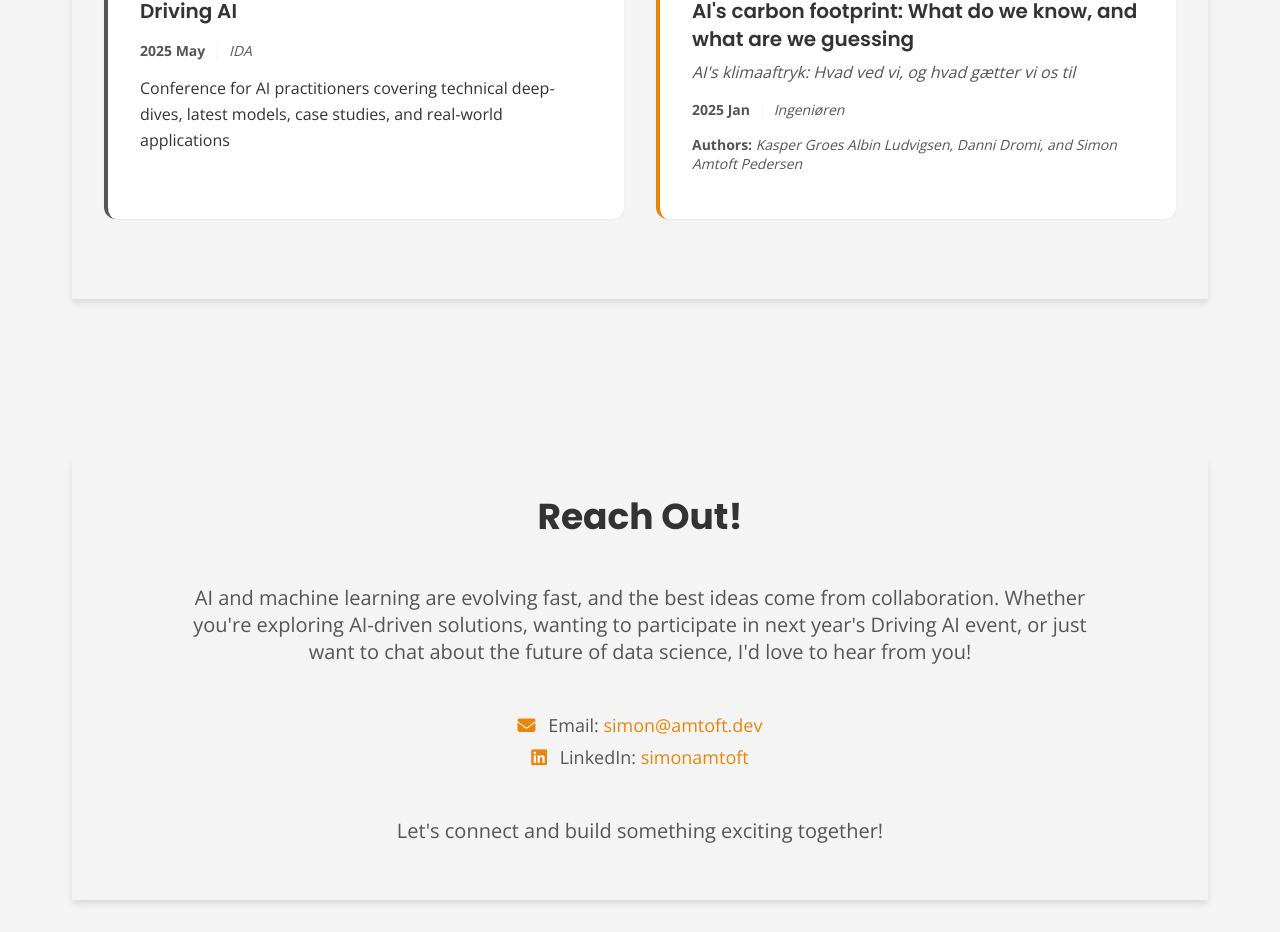
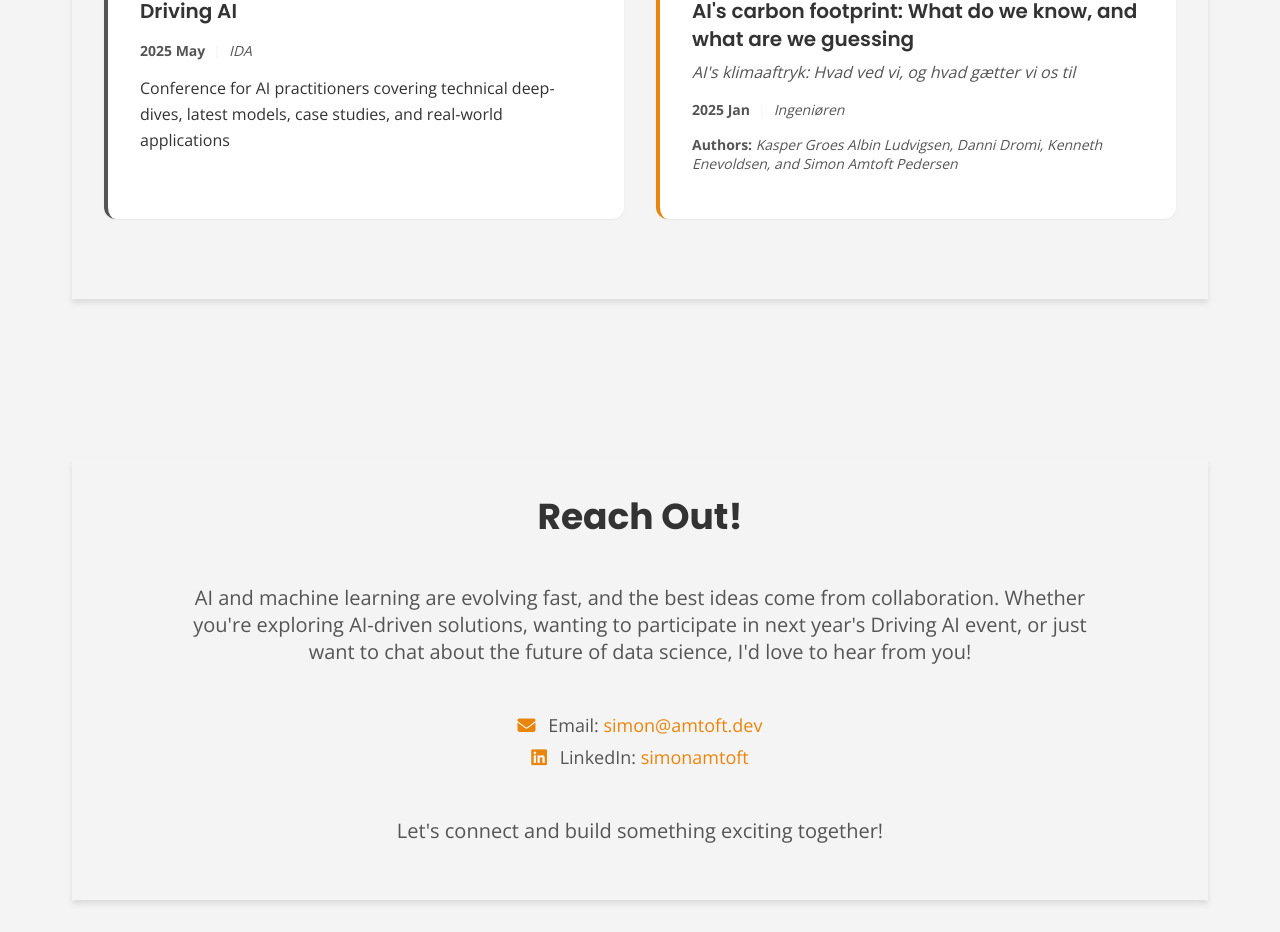
Before and after one commit to simonamtoft/cv-website, a React (Create React App) app: page / in a window 1280 px wide. Shown: the part 6333-7265 px from the top of the page. Built offline with nearby package versions, Linux system fonts and the light colour scheme.

Commit message:
fix authors

```diff
--- a/src/data/publicationsEvents.js
+++ b/src/data/publicationsEvents.js
@@ -17,7 +17,7 @@ const publicationsEvents = [
     date: "2025 Jan",
     link: "https://pro.ing.dk/datatech/holdning/ais-klimaaftryk-hvad-ved-vi-og-hvad-gaetter-vi-os-til",
     venue: "Ingeniøren",
-    authors: ["Kasper Groes Albin Ludvigsen", "Danni Dromi", "Simon Amtoft Pedersen"],
+    authors: ["Kasper Groes Albin Ludvigsen", "Danni Dromi", "Kenneth Enevoldsen", "Simon Amtoft Pedersen"],
   },
   {
     type: "conference",
```
